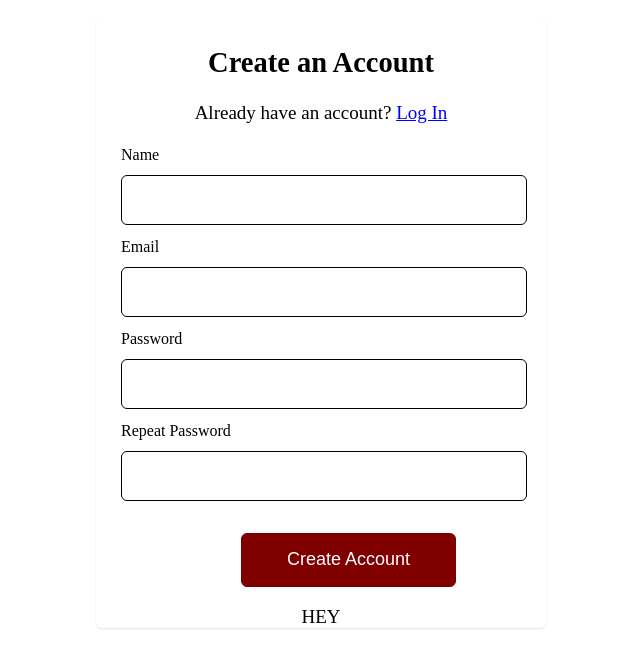
After one commit to sharonselah/school-counseling-management-system, a PHP site: page /Signup.php in a window 1280 px wide. The commit adds this page. Shown: the top 668 px of the page, without its empty margins (319-959 px from the left). Run offline with PHP 8.4, Linux system fonts and the light colour scheme.

Commit message:
Did the forms today

```diff
--- a/CSS/style.css
+++ b/CSS/style.css
@@ -1,21 +1,21 @@
 body{
     padding: 10px;
     font-size: 19px;
-    background-color: #F9F6EE;
+    font-family: 'Times New Roman', Times, serif;
+
 }
 
 header{
-
     display: flex;
     justify-content: space-between;
     padding: 12px 0px;
-
+    border-bottom: 1px solid black;
 }
 
 .logo{
     font-family: 'Times New Roman', Times, serif;
     font-size: 26px;
-    color: brown;
+    color: #800000;
 }
 
 header ul{
@@ -262,26 +247,145 @@ header ul a:hover{
 
  }
 
- .services .button a{
-    background-color: #E97451;
- }
 
- .self-care{
+
+ .self-care, .self-cares.self-cares{
 
     min-height: 500px;
     padding: 20px;
-    background: rgb(255,255,255);
-    background: linear-gradient(86deg, rgba(255,255,255,1) 0%, rgba(226,202,201,1) 100%);
     display: flex;
 
  }
 
+ .self-care .image img{
+    width: 550px;
+    height: 550px;
+ }
+
  .self-care .content{
     padding: 25px;
-    line-height: 1.5;
+    line-height: 1.8;
  }
 
  .self-care .list{
     display: flex;
 
  }
+
+ .list li{
+    padding: 8px 0px;
+ }
+
+ .self-care .button{
+    margin-left: 20px;
+    width: 30%;
+
+
+ }
+ .self-care .button a{
+    padding: 15px 35px;
+ }
+
+ .self-cares .image{
+    width: 1200px;
+    padding: 30px;
+    border: 1px solid black;
+ }
+
+ .self-cares .image p{
+    font-family: cursive;
+    font-size: 30px;
+    border: 1px solid black;
+    padding: 30px;
+ }
+
+ footer{
+    height: 250px;
+    display: flex;
+    flex-direction: column;
+    justify-content: center;
+    align-items: center;
+    background: #F4F4F4;
+ }
+
+ footer .content{
+    height: 210px;
+    border-bottom: 1px solid black;
+ }
+
+ footer .content p{
+    font-size: 35px;
+ }
+
+ footer .button {
+    text-align: center;
+    margin: auto;
+
+ }
+
+ .signupform form, .login form, .reset form{
+    height: 580px;
+    width: 400px;
+    border-radius: 6px;
+    margin: auto;
+    box-shadow: rgba(0, 0, 0, 0.1) 0px 1px 2px 0px;
+    padding: 25px;
+    padding-top: 5px;
+
+ }
+
+ .login form, .reset form{
+    height: 450px;
+    line-height: 1.5;
+ }
+
+ .signupform input, .login input, .reset input{
+    width: 100%;
+    padding-top: 32px;
+    margin: 10px 0px;
+    border: none;
+    outline: none;
+    border: 1px solid black;
+    border-radius: 6px;
+
+ }
+
+ .signupform input:focus , .login input:focus, .reset input:focus{
+
+    border: 2px solid black;
+
+ }
+
+ .signupform label, .login label, .reset label{
+    font-size: 16px;
+ }
+.signupform p, h2, .login p, h2, .reset p, h2{
+   text-align: center;
+}
+
+.signupform a, .login a, .reset a{
+    color: blue;
+    text-decoration: underline;
+}
+
+.signupform button, .login button, .reset button{
+    background-color: #800000;
+    border: 1px solid #800000;
+    border-radius: 6px;
+    font-size: 18px;
+    font-weight: 500;
+    line-height: 1.2;
+    list-style: none;
+    padding: 15px 45px;
+    transition: background-color 0.2s cubic-bezier(0.3, 0, 0.5, 1);
+    color: white;
+    margin-left: 30%;
+}
+
+.reset button{
+    background-color: rgb(4, 4, 141);
+    border: 1px solid rgb(4, 4, 141);
+    margin-left: 20%;
+    word-spacing: 10px;
+    font-family: 'Times New Roman', Times, serif;
+}
--- /dev/null
+++ b/Signup.php
@@ -0,0 +1,42 @@
+<!DOCTYPE html>
+<html lang="en">
+<head>
+    <meta charset="UTF-8">
+    <meta http-equiv="X-UA-Compatible" content="IE=edge">
+    <meta name="viewport" content="width=device-width, initial-scale=1.0">
+    <link rel="stylesheet" href="CSS/style.css">
+    <title>Sign Up Form</title>
+</head>
+<body>
+    <div class="signupform">
+        <form  action="" method="post"  onsubmit="return validateForm()" >
+
+
+                <h2>Create an Account</h2>
+                <p>Already have an account? <a href="Login.php">Log In </a></p>
+                <label for="name">Name</label> <br>
+
+                <input type="text" name ="name" id ="name" autocomplete="off"> <br>
+
+                <label for="email">Email</label> <br>
+                <input type="text" name ="email" id ="email" autocomplete="off"> <br>
+                <label for="password">Password</label><br>
+                <input type="password" name ="pwd" id ="password"  autocomplete="off"> <br>
+                <label for="repeat">Repeat Password</label><br>
+                <input type="password" name="pwdrepeat" id ="repeatpassword"  autocomplete="off"> <br>
+
+                <br>
+
+
+
+                <button  type="submit" name="submit" id="button_signup">Create Account </button>
+
+                <br>
+
+                <p id="error_message">HEY</p>
+
+
+        </form>
+     </div>
+</body>
+</html>
```
Also changed, not shown: other parts of CSS/style.css (+25 -40 lines), Login.php (added, +36 -0 lines), footer.php (added, +15 -0 lines), forgetpassword.php (added, +35 -0 lines), header.php (+8 -4 lines), home.php (+12 -18 lines), resetpassword.php (added, +34 -0 lines), Images/selfcare1.png (added), Images/selfcare2.jpg (added), Images/selfcare3.jpg (added), Images/selfcare4.jpg (added), Images/selfcare5.jpg (added), studentdashboard.php (added).
